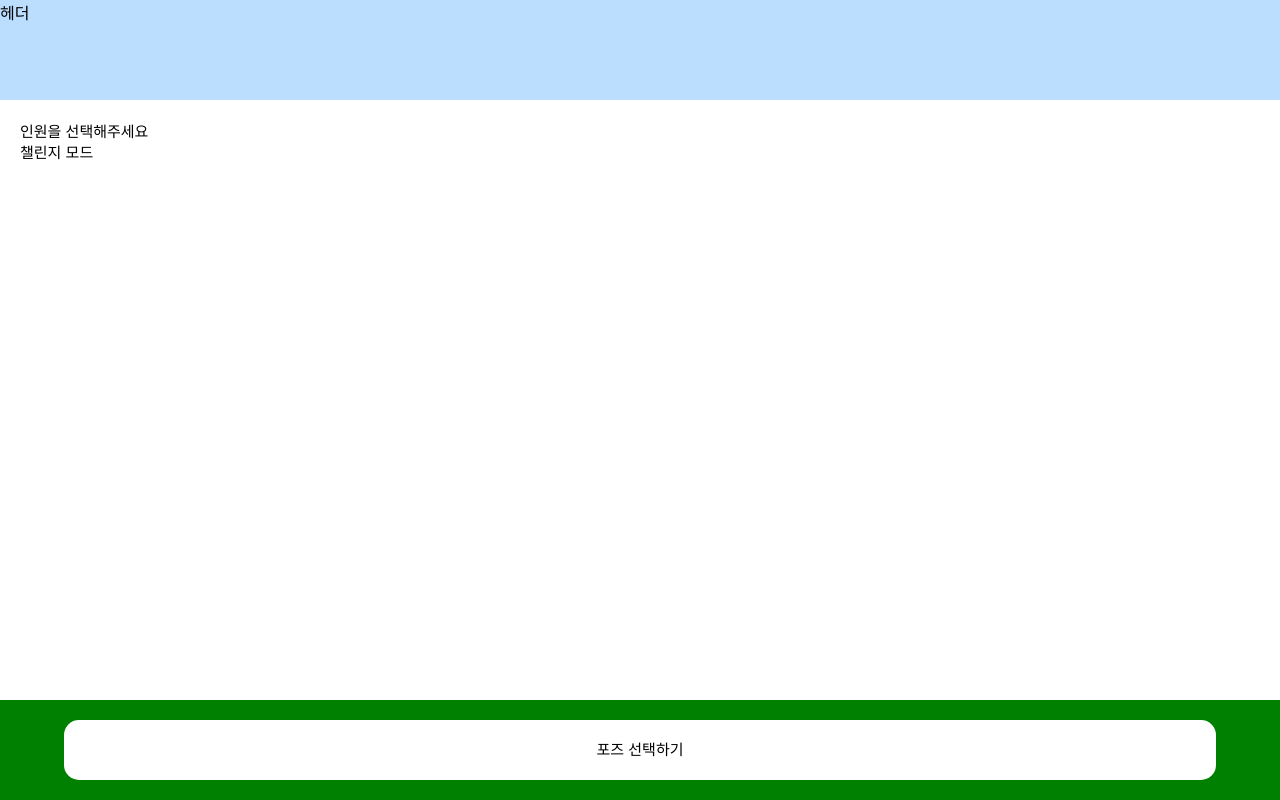
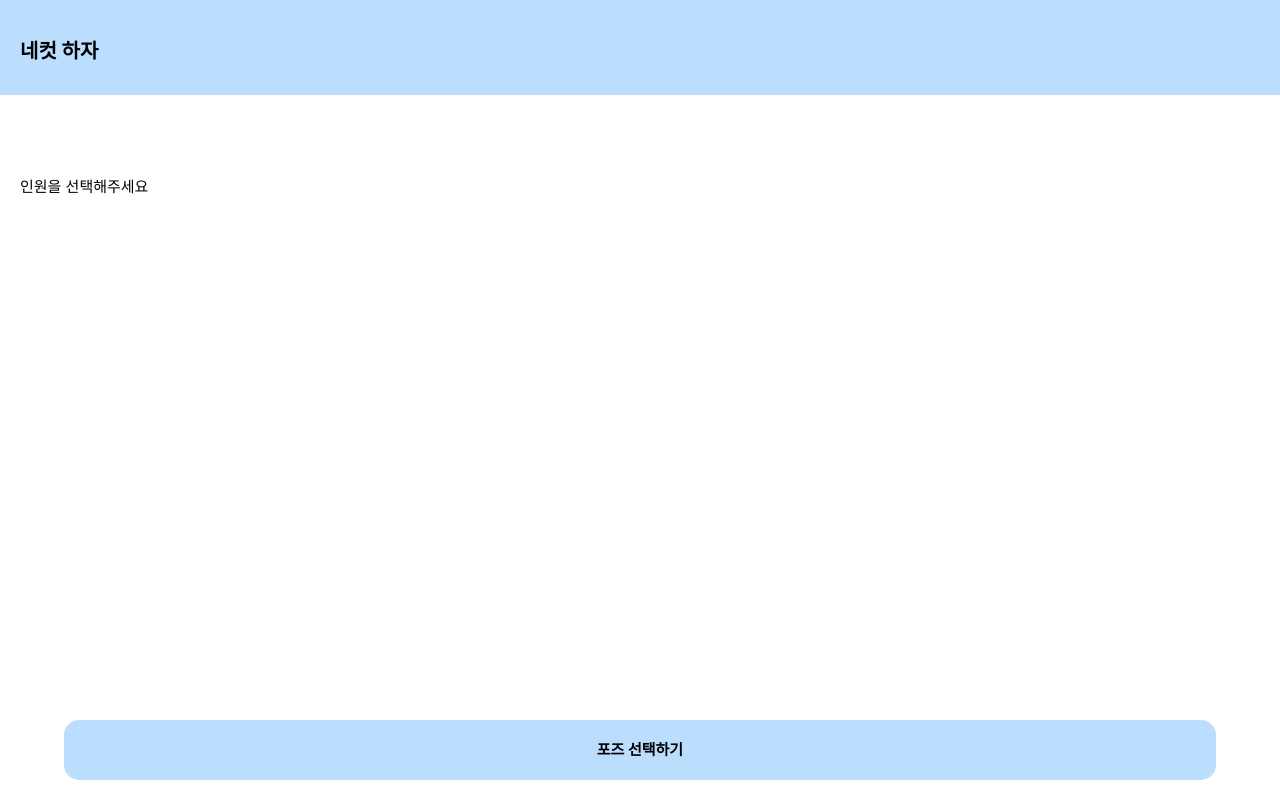
Before and after one commit to mutjinricky/kertonecall, a React (Create React App) app in the folder frontend/: page / in a window 1280 px wide. Built offline with nearby package versions, Linux system fonts and the light colour scheme.

Commit message:
수민 수정

```diff
--- a/frontend/src/components/BottomButton.tsx
+++ b/frontend/src/components/BottomButton.tsx
@@ -30,18 +30,18 @@ const Wrapper = styled.div`
   gap: 15px;
   padding: 20px;
   width: 100vw;
-  background-color: green;
 `;
 
 const StyledButton = styled.div`
   width: 90%;
   height: 60px;
   border-radius: 15px;
-  background-color: white;
+  background-color: ${(props) => props.theme.colors.primary};
   text-align: center;
   line-height: 60px;
   font-size: 15px;
   cursor: pointer;
+  font-weight: bold;
 `;
 
 export default BottomButtons;
--- a/frontend/src/components/Heaer.tsx
+++ b/frontend/src/components/Heaer.tsx
@@ -3,13 +3,17 @@ import styled from "styled-components";
 interface Props {}
 
 function Header({}: Props) {
-  return <Wrapper>헤더</Wrapper>;
+  return <Wrapper>네컷 하자</Wrapper>;
 }
 
 const Wrapper = styled.div`
   width: 100vw;
-  height: 100px;
+  height: 60px;
   background-color: ${(props) => props.theme.colors.primary};
+  padding-top: 35px;
+  padding-left: 20px;
+  font-weight: bold;
+  font-size: 20px;
 `;
 
 export default Header;
--- a/frontend/src/components/SelectOptions.tsx
+++ b/frontend/src/components/SelectOptions.tsx
@@ -13,7 +13,7 @@ function SelectOptions({ members, setMembers, setStep }: Props) {
   return (
     <Wrapper>
       <Text>인원을 선택해주세요</Text>
-      <Text>챌린지 모드</Text>
+
       <BottomButtons>
         <BottomButtons.button handleClick={() => console.log("hello")}>
           포즈 선택하기
@@ -35,6 +35,7 @@ const Wrapper = styled.div`
 const Text = styled.div`
   align-self: flex-start;
   font-size: 15px;
+  padding-top: 60px;
 `;
 
 export default SelectOptions;
```
